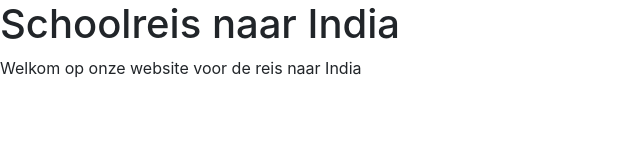
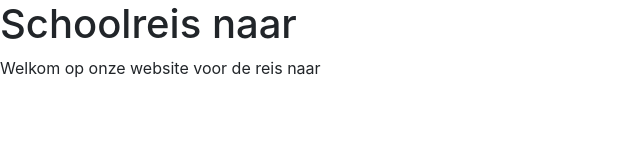
Before and after one commit to gillesdepauw/reis-website-live, a plain HTML site: page styles/index.html in a window 1280 px wide. Shown: the whole page, without its empty margins (0-640 px from the left). Drawn offline with nearby package versions, Linux system fonts and the light colour scheme.

Commit message:
Generalizing the website

```diff
--- a/styles/index.html
+++ b/styles/index.html
@@ -1,7 +1,7 @@
 <!doctype html>
 <html lang="en">
   <head>
-    <title>Schoolreis naar India</title>
+    <title>Schoolreis</title>
     <!-- Required meta tags -->
     <meta charset="utf-8">
     <meta name="viewport" content="width=device-width, initial-scale=1, shrink-to-fit=no">
@@ -10,8 +10,8 @@
     <link rel="stylesheet" href="https://stackpath.bootstrapcdn.com/bootstrap/4.1.2/css/bootstrap.min.css" integrity="sha384-Smlep5jCw/wG7hdkwQ/Z5nLIefveQRIY9nfy6xoR1uRYBtpZgI6339F5dgvm/e9B" crossorigin="anonymous">
   </head>
   <body>
-      <h1>Schoolreis naar India</h1>
-    <p>Welkom op onze website voor de reis naar India</p>
+      <h1>Schoolreis naar </h1>
+    <p>Welkom op onze website voor de reis naar </p>
     <!-- Optional JavaScript -->
     <!-- jQuery first, then Popper.js, then Bootstrap JS -->
     <script src="https://code.jquery.com/jquery-3.3.1.slim.min.js" integrity="sha384-q8i/X+965DzO0rT7abK41JStQIAqVgRVzpbzo5smXKp4YfRvH+8abtTE1Pi6jizo" crossorigin="anonymous"></script>
```
